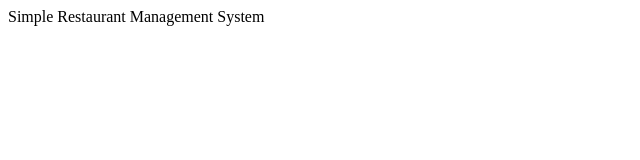
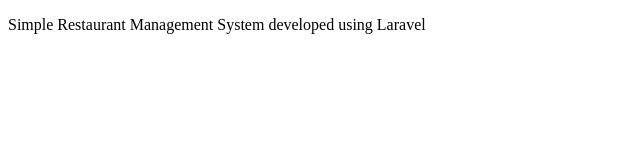
Before and after one commit to mesushanta/restaurntManagement, a plain HTML site: page index.html in a window 1280 px wide. Shown: the whole page, without its empty margins (0-640 px from the left). Drawn offline with Linux system fonts and the light colour scheme.

Commit message:
Second Change

```diff
--- a/index.html
+++ b/index.html
@@ -6,7 +6,7 @@
 </head>
 
 <body>
-Simple Restaurant Management System
+  <p>Simple Restaurant Management System developed using Laravel</p>
 </body>
 
 </html>
```
